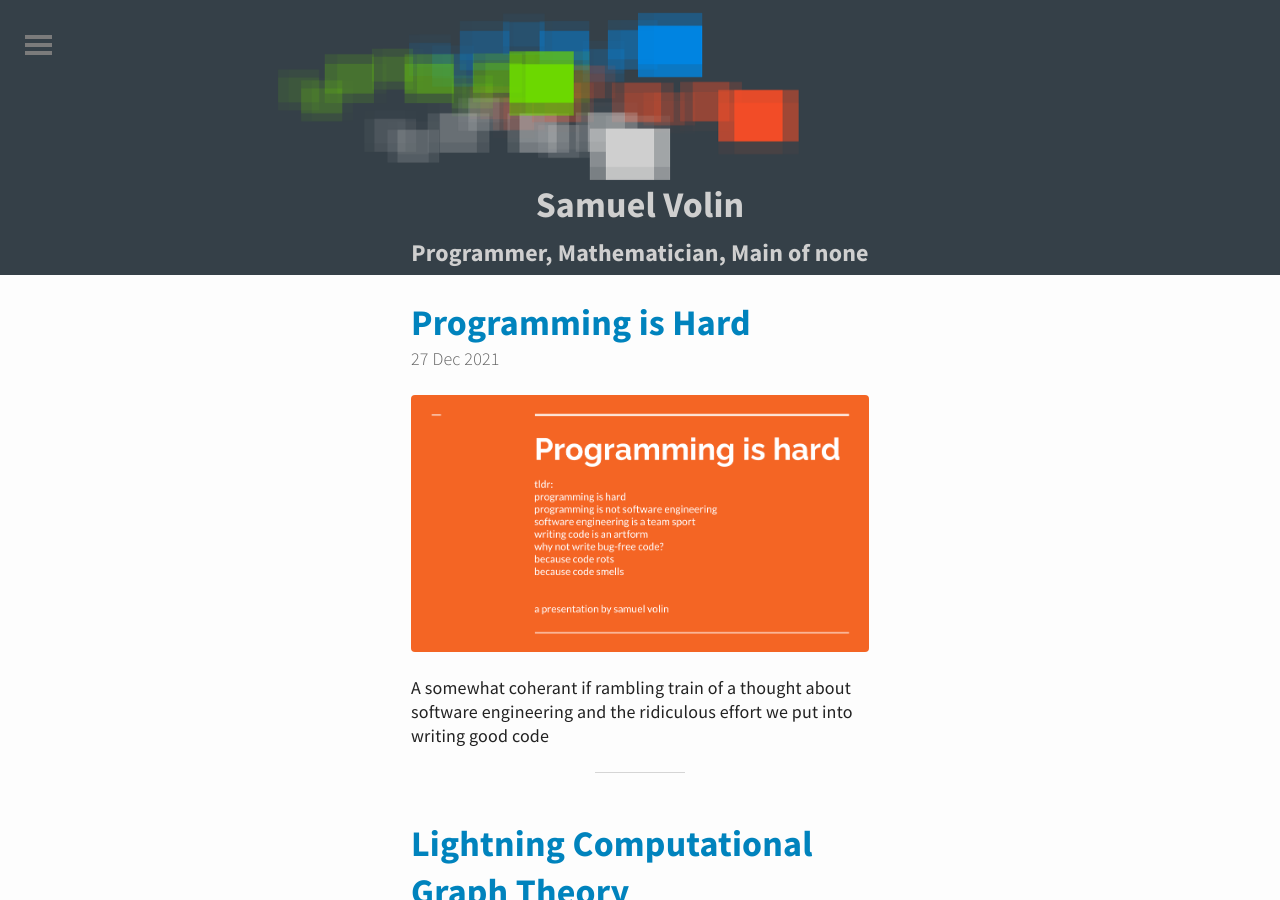
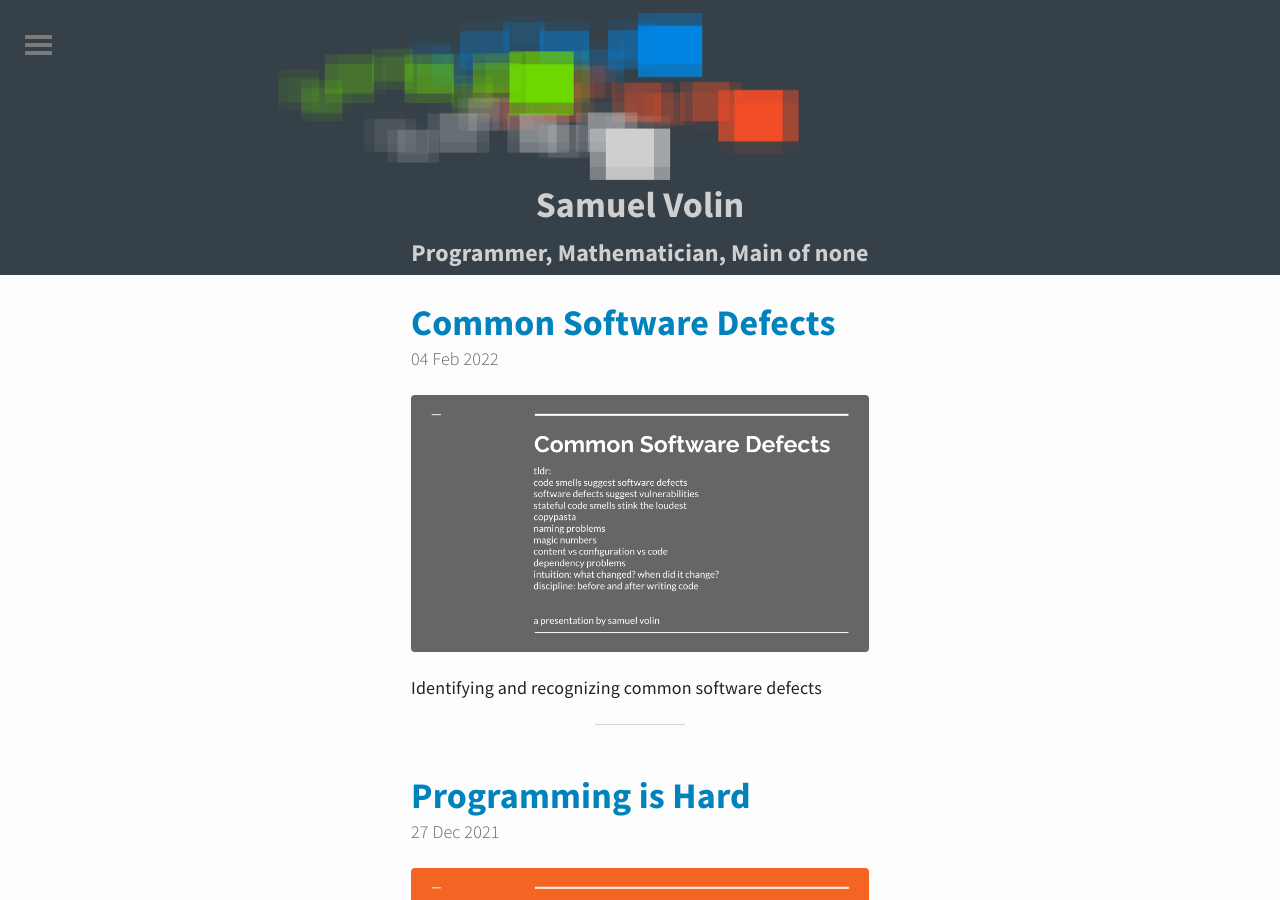
Before and after one commit to untra/untra.github.io, a Jekyll site: the page built from index.html, in a window 1280 px wide and 900 px high. Built offline with Jekyll 4.4.1, drawn with Linux system fonts in a browser that asks for light colours; the list of posts is cut into pages by our own code; some of the changed text lies outside the part shown.

Commit message:
update that

```diff
--- a/_posts/2021-02-04-common-software-defects.md
+++ b/_posts/2022-02-04-common-software-defects.md
@@ -1,10 +1,10 @@
 ---
 layout: post
 title:  "Common Software Defects"
-date:   2021-02-04 12:00:00
+date:   2022-02-04 12:00:00
 keywords: [Software Defects, Naming Problems, Magic Numbers, Dependencies, Vulnerabilities, kick ass software]
 promo: "commonsoftwaredefects"
-desc: Identifying and smelling common software defects
+desc: Identifying and recognizing common software defects
 ---
 
 <iframe src="https://docs.google.com/presentation/d/e/2PACX-1vRXxNRshT0Uny0Y0-HiNQYMpd8qmxkiyWgcmU1zL7uZ3qPoEgf1vYwvNSD7HmnyK8-2ZFCVg9dVm2to/embed?start=true&loop=false&delayms=15000" frameborder="0" width="1440" height="839" allowfullscreen="true" mozallowfullscreen="true" webkitallowfullscreen="true"></iframe>
```
